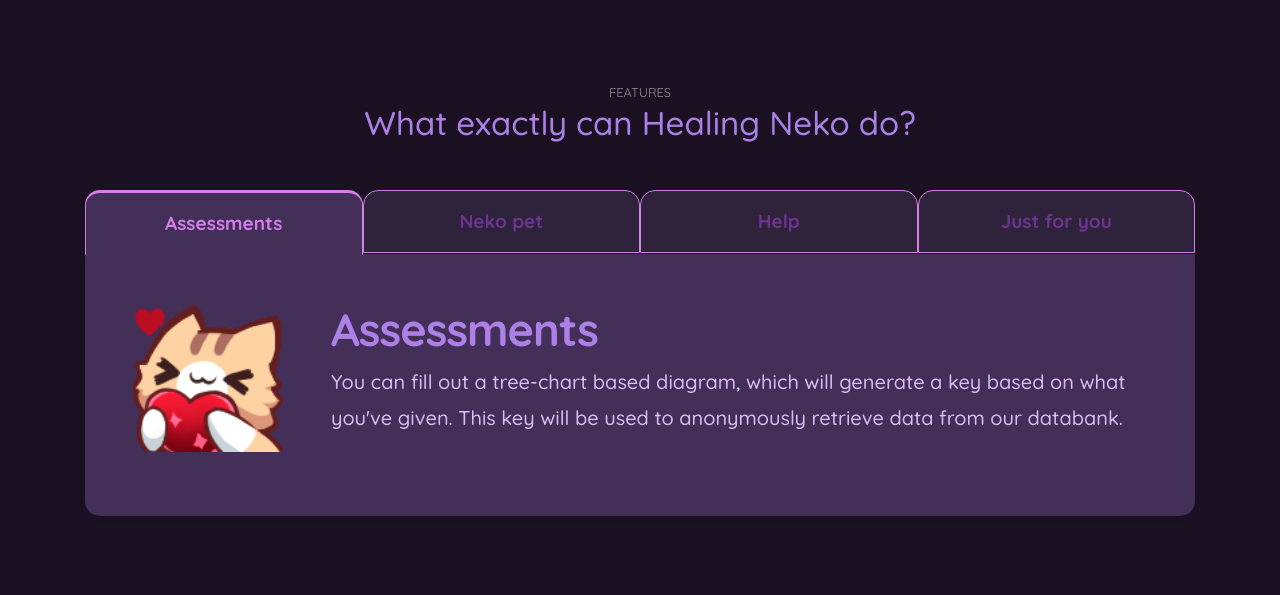
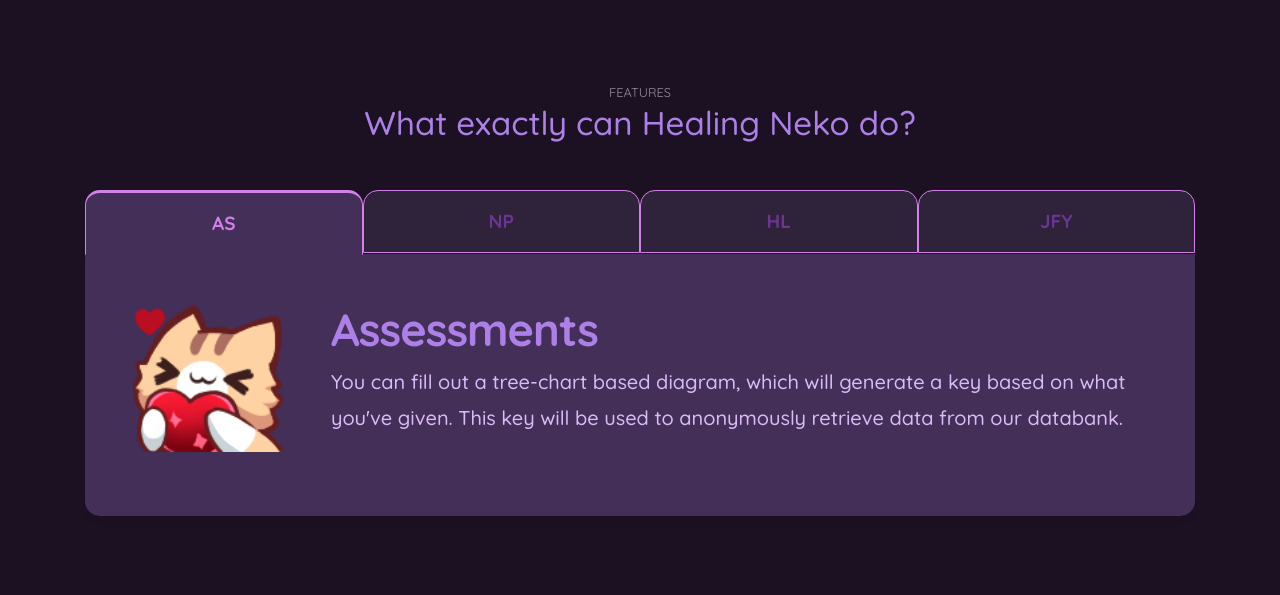
Before and after one commit to french-femboi/Healing-Neko, a PHP site: page / in a window 1280 px wide. Shown: the part 2099-2694 px from the top of the page. Run offline with PHP 8.4, Linux system fonts and the light colour scheme.

Commit message:
changed some names to shortcuts for the current website

```diff
--- a/external-web/index.php
+++ b/external-web/index.php
@@ -188,16 +188,16 @@
 
                 <ul class="nav nav-tabs nav-justified" role="tablist">
                     <li class="nav-item">
-                        <a class="nav-link active" data-toggle="tab" href="#assess">Assessments</a>
+                        <a class="nav-link active" data-toggle="tab" href="#assess">AS</a>
                     </li>
                     <li class="nav-item">
-                        <a class="nav-link" data-toggle="tab" href="#pet">Neko pet</a>
+                        <a class="nav-link" data-toggle="tab" href="#pet">NP</a>
                     </li>
                     <li class="nav-item">
-                        <a class="nav-link" data-toggle="tab" href="#help">Help</a>
+                        <a class="nav-link" data-toggle="tab" href="#help">HL</a>
                     </li>
                     <li class="nav-item">
-                        <a class="nav-link" data-toggle="tab" href="#foryou">Just for you</a>
+                        <a class="nav-link" data-toggle="tab" href="#foryou">JFY</a>
                     </li>
                 </ul>
                 <div class="tab-content">
```
